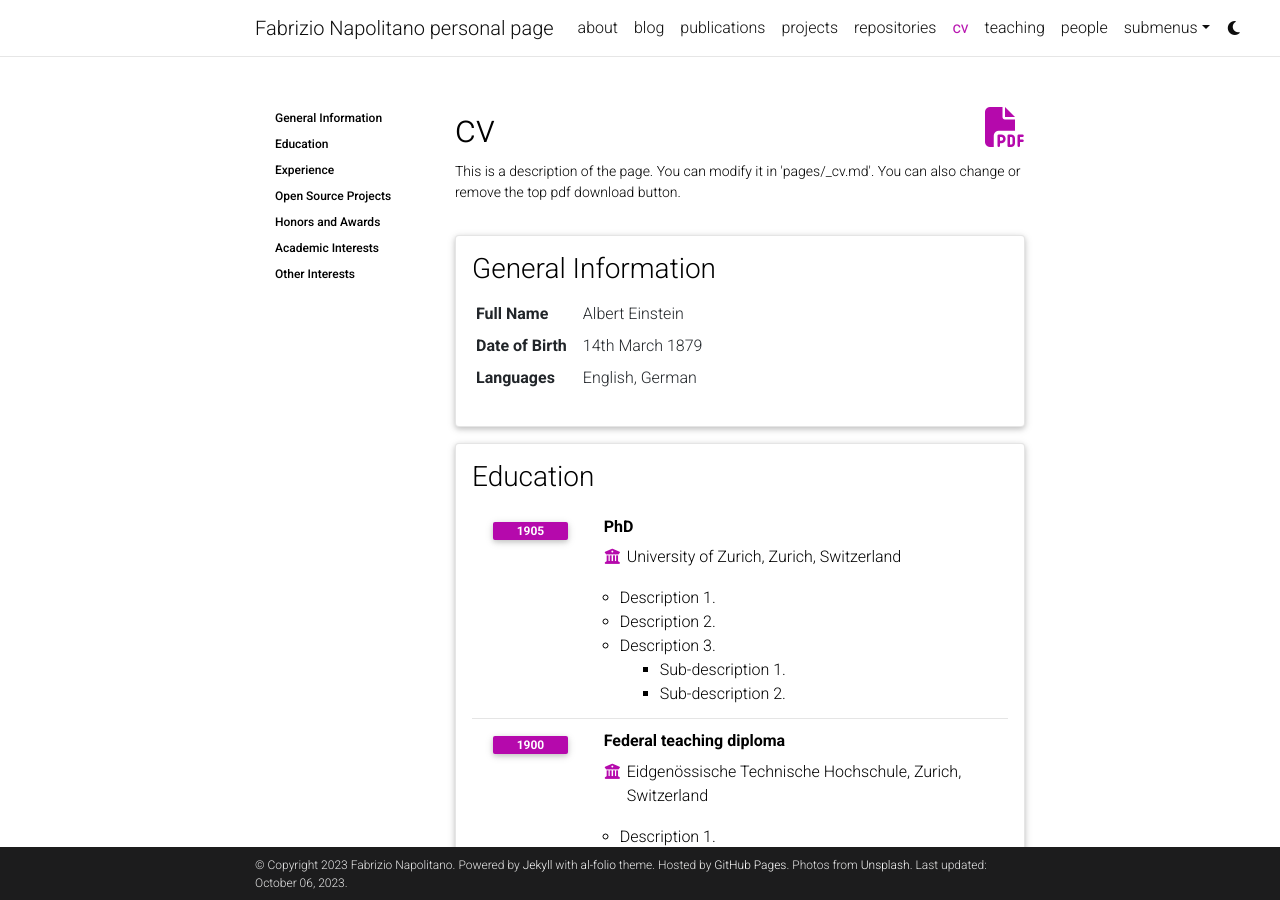
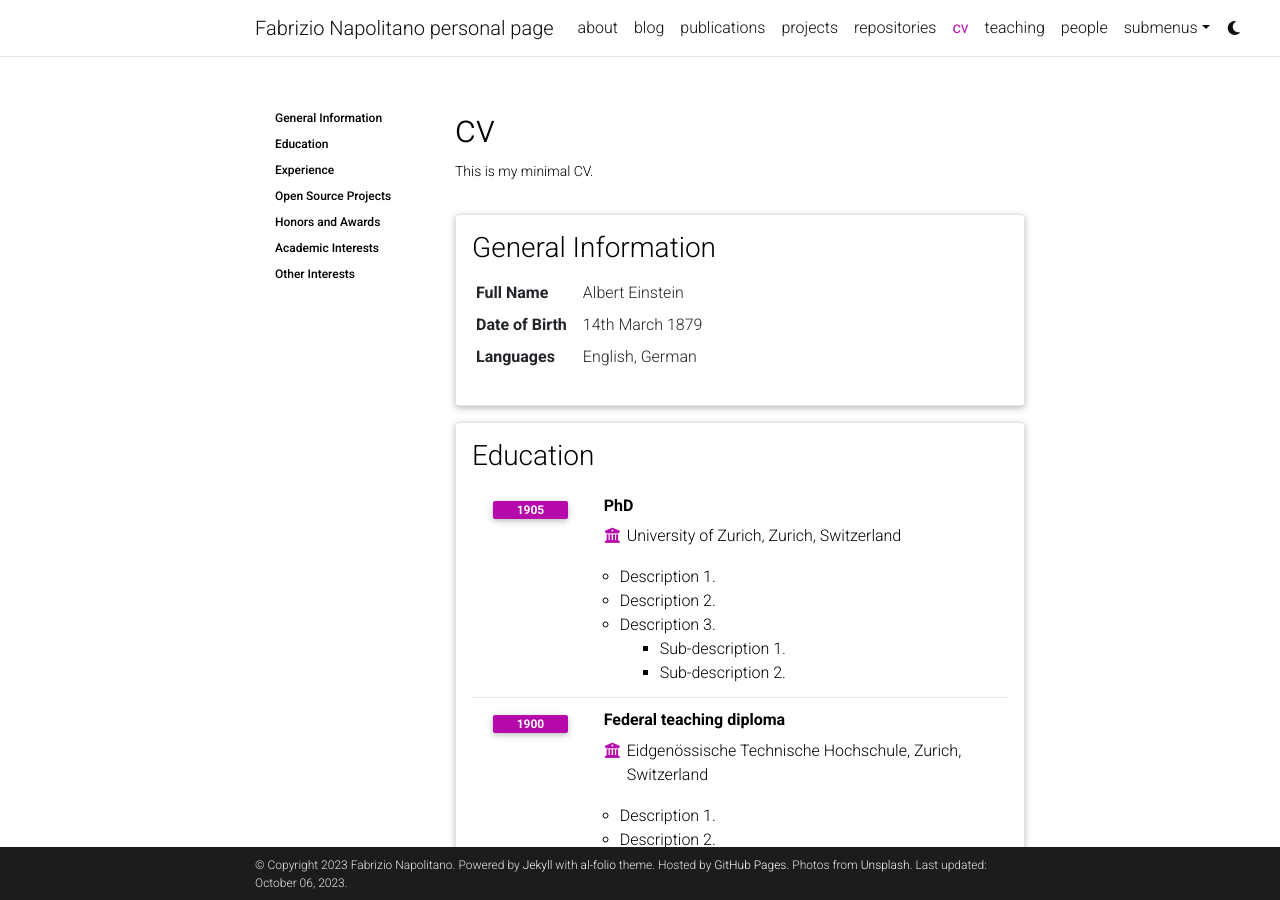
Before and after one commit to fabnap/personal, a Jekyll site: the page built from _pages/cv.md, in a window 1280 px wide and 900 px high. Built offline with Jekyll 4.4.1, drawn with Linux system fonts in a browser that asks for light colours; comment, search, counter and statistics services are not loaded; a style sheet for code colours, icons or effects is not loaded.

Commit message:
Update cv.md

```diff
--- a/_pages/cv.md
+++ b/_pages/cv.md
@@ -4,8 +4,8 @@
 title: cv
 nav: true
 nav_order: 4
-cv_pdf: example_pdf.pdf
-description: This is a description of the page. You can modify it in 'pages/_cv.md'. You can also change or remove the top pdf download button.
+# cv_pdf: example_pdf.pdf
+description: This is my minimal CV.
 toc:
   sidebar: left
 ---
```
